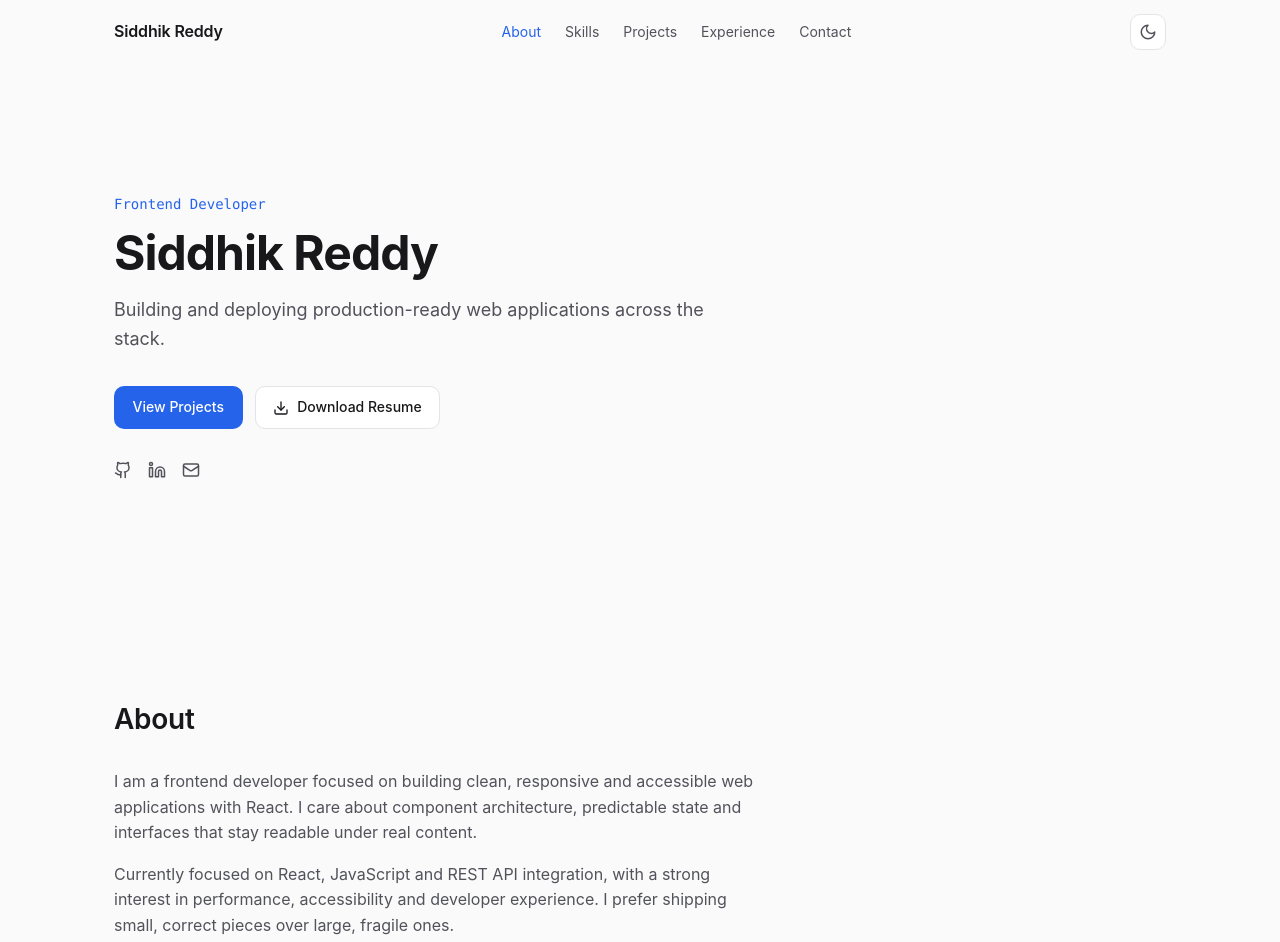
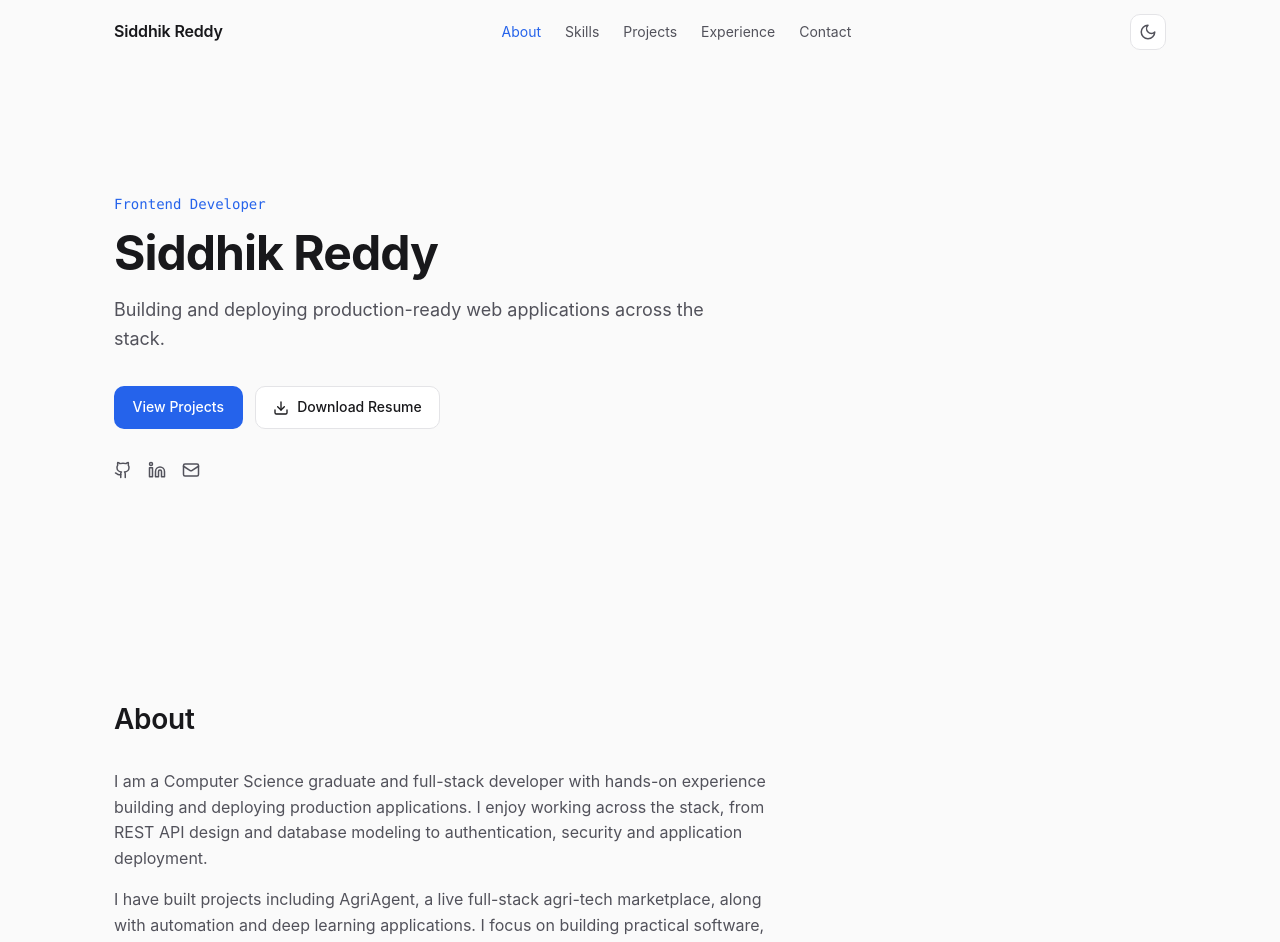
Before and after one commit to siddhik-reddy/portfolio, a React (Vite) app: page / in a window 1280 px wide. Shown: the top 942 px of the page. Built offline with nearby package versions, Linux system fonts and the light colour scheme.

Commit message:
Update About.jsx

```diff
--- a/src/components/About.jsx
+++ b/src/components/About.jsx
@@ -1,19 +1,22 @@
+
 export default function About() {
   return (
     <section id="about" className="section">
       <div className="container">
         <h2 className="h2 section-title">About</h2>
+
         <p className="body-text">
-          I am a frontend developer focused on building clean, responsive and
-          accessible web applications with React. I care about component
-          architecture, predictable state and interfaces that stay readable
-          under real content.
+          I am a Computer Science graduate and full-stack developer with
+          hands-on experience building and deploying production applications.
+          I enjoy working across the stack, from REST API design and database
+          modeling to authentication, security and application deployment.
         </p>
+
         <p className="body-text">
-          Currently focused on React, JavaScript and REST API integration, with
-          a strong interest in performance, accessibility and developer
-          experience. I prefer shipping small, correct pieces over large,
-          fragile ones.
+          I have built projects including AgriAgent, a live full-stack
+          agri-tech marketplace, along with automation and deep learning
+          applications. I focus on building practical software, learning
+          continuously, and shipping solutions that work for real users.
         </p>
       </div>
     </section>
```
